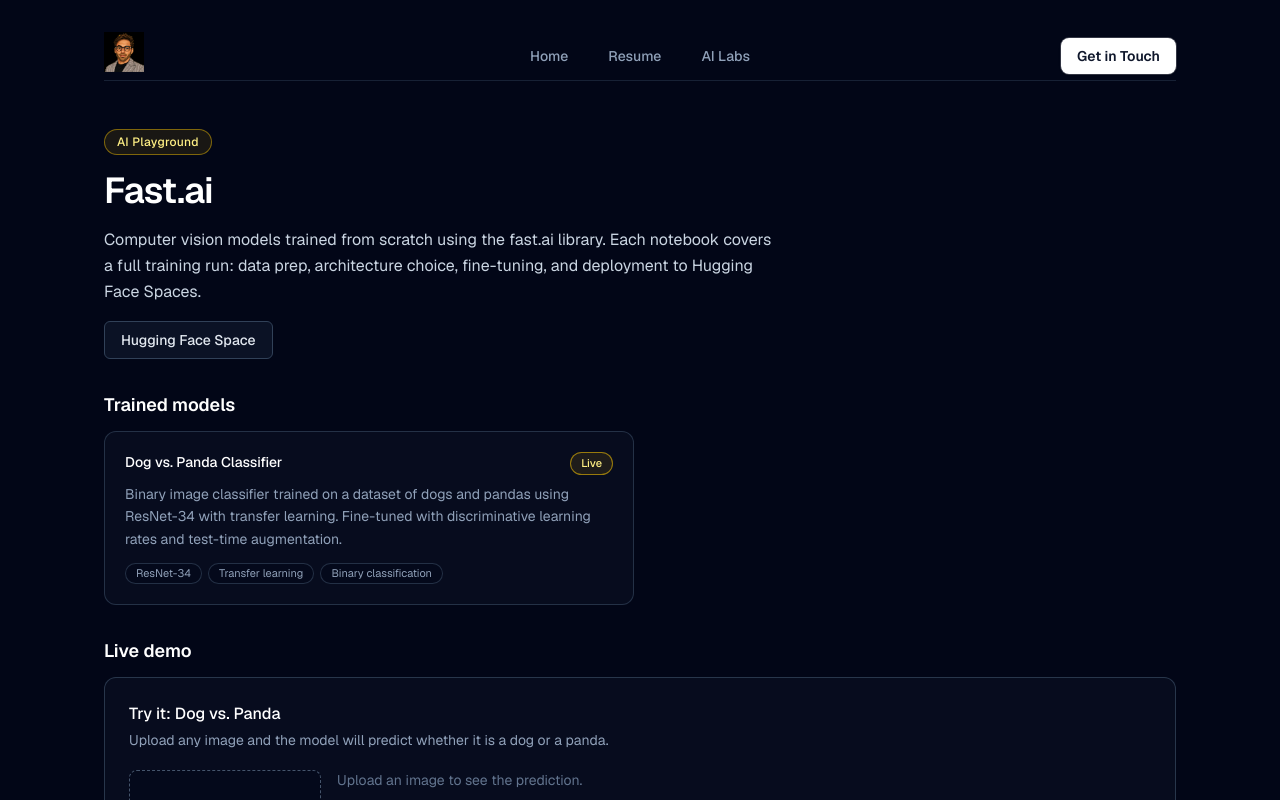
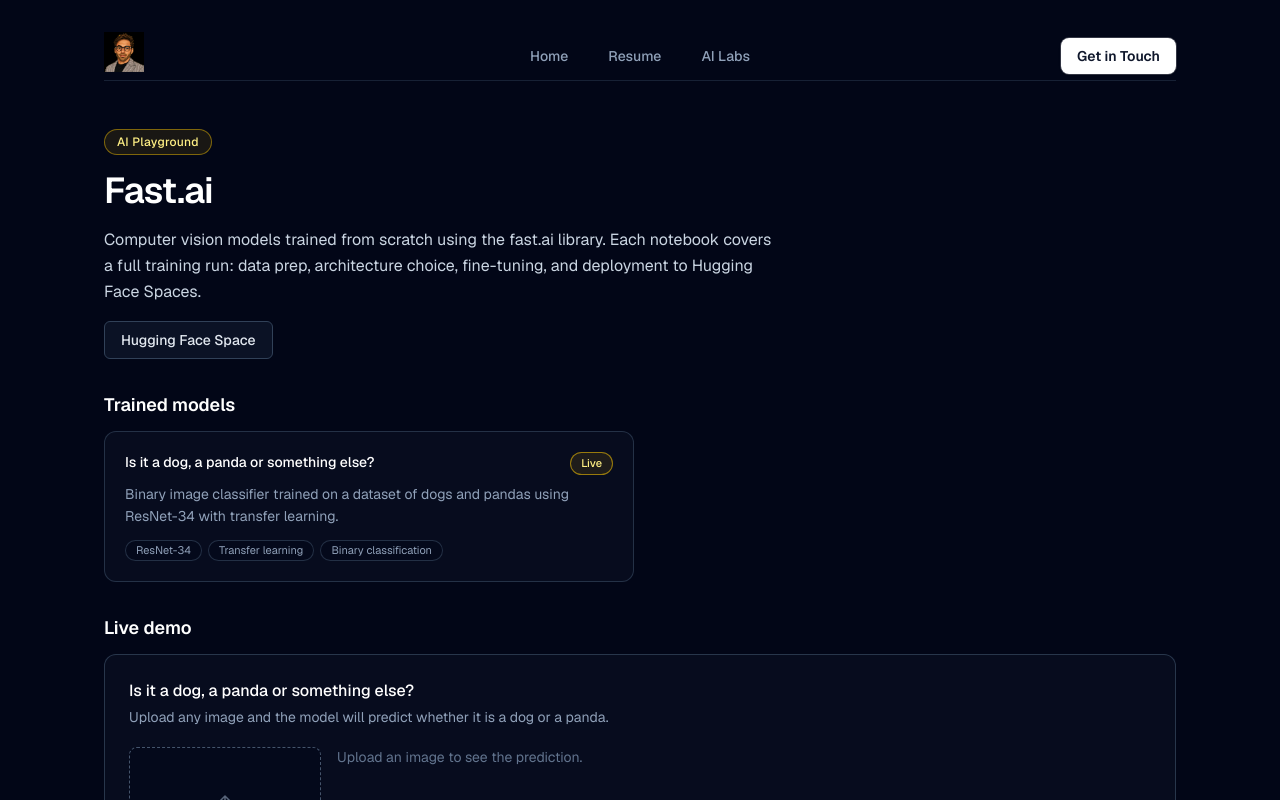
Before and after one commit to nathanhirsch/vitrine, a Next.js app: page /ai-labs/fastai in a window 1280 px wide. Shown: the top 800 px of the page. Built offline with nearby package versions, Linux system fonts and the light colour scheme.

Commit message:
Update Fast.ai page: HF Space URL, classifier title, trim notebook description

```diff
--- a/src/app/ai-labs/fastai/PandaDogClassifier.tsx
+++ b/src/app/ai-labs/fastai/PandaDogClassifier.tsx
@@ -49,7 +49,7 @@
   return (
     <div className="rounded-xl border border-slate-700/80 bg-slate-900/40 p-6 space-y-5">
       <div className="space-y-1">
-        <h3 className="text-base font-medium text-white">Try it: Dog vs. Panda</h3>
+        <h3 className="text-base font-medium text-white">Is it a dog, a panda or something else?</h3>
         <p className="text-sm text-slate-400">
           Upload any image and the model will predict whether it is a dog or a panda.
         </p>
--- a/src/app/ai-labs/fastai/page.tsx
+++ b/src/app/ai-labs/fastai/page.tsx
@@ -4,9 +4,9 @@
 
 const notebooks = [
   {
-    title: "Dog vs. Panda Classifier",
+    title: "Is it a dog, a panda or something else?",
     description:
-      "Binary image classifier trained on a dataset of dogs and pandas using ResNet-34 with transfer learning. Fine-tuned with discriminative learning rates and test-time augmentation.",
+      "Binary image classifier trained on a dataset of dogs and pandas using ResNet-34 with transfer learning.",
     tags: ["ResNet-34", "Transfer learning", "Binary classification"],
     active: true,
   },
@@ -27,7 +27,7 @@
         </p>
         <div className="flex flex-wrap gap-3">
           <a
-            href="https://nathanhirsch-nhdemo.hf.space"
+            href="https://huggingface.co/spaces/NathanHirsch/nhdemo/tree/main"
             target="_blank"
             rel="noopener noreferrer"
             className="inline-flex rounded-md border border-slate-700 bg-slate-900/70 px-4 py-2 text-sm font-medium text-slate-200 transition hover:border-yellow-400/60 hover:bg-slate-900"
```
